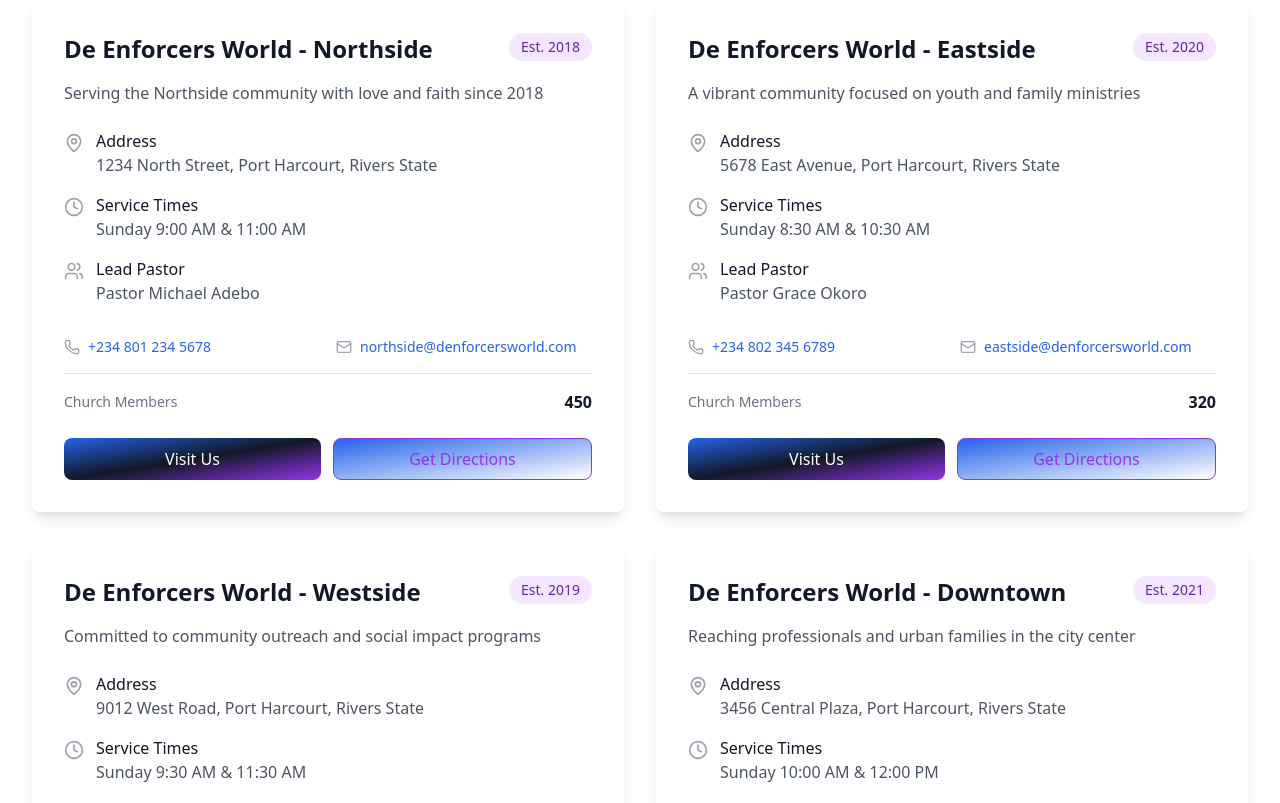
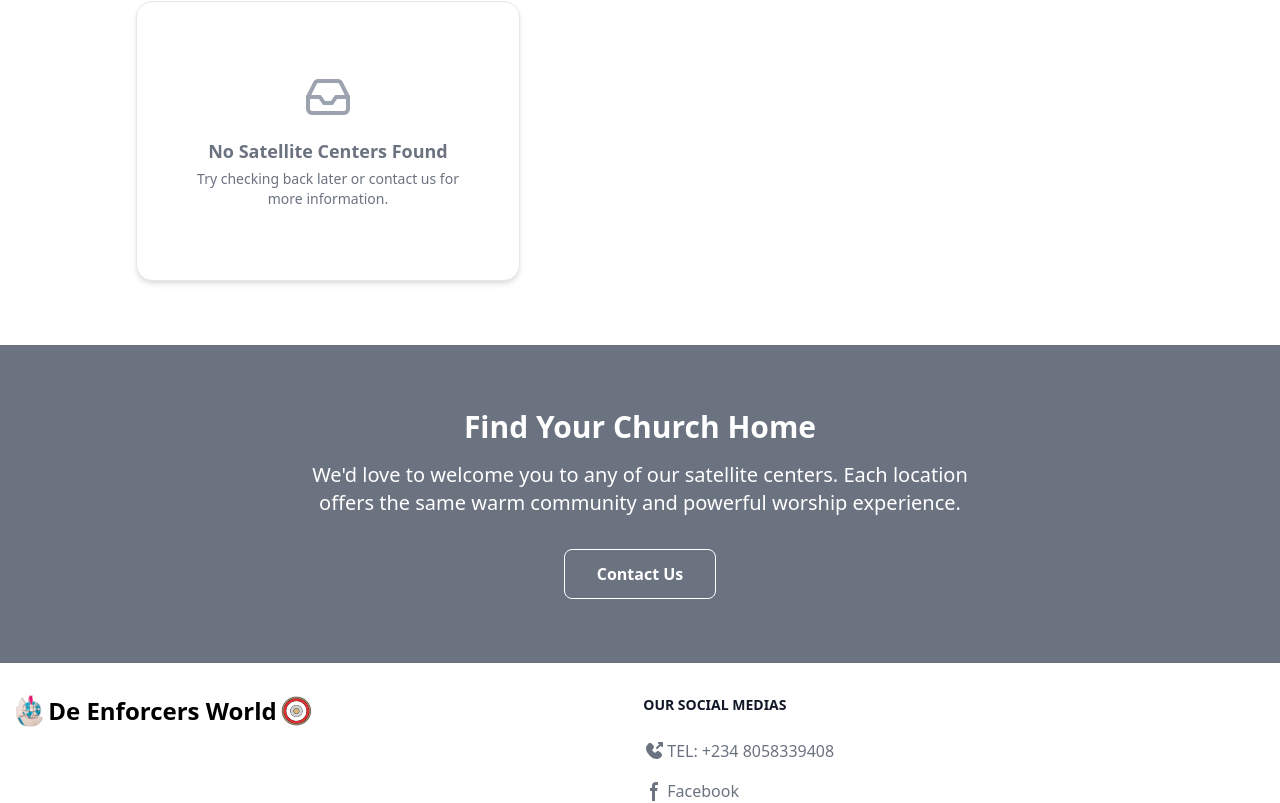
Before and after one commit to flemzin1/DeEnforcersWorld, a React (Vite) app: page /satellite-centers in a window 1280 px wide. Shown: the part 819-1622 px from the top of the page. Built offline with nearby package versions, Linux system fonts and the light colour scheme.

Commit message:
account details

```diff
--- a/src/components/EmptyState.tsx
+++ b/src/components/EmptyState.tsx
@@ -16,7 +16,7 @@ const EmptyState: React.FC<EmptyStateProps> = ({
     <Card className="flex flex-col items-center justify-center text-center p-6 rounded-2xl shadow-md h-[280px] w-full max-w-sm mx-auto">
       <div className="flex flex-col items-center justify-center flex-1">
         {icon}
-        <h3 className="mt-4 text-lg font-semibold text-gray-800">{title}</h3>
+        <h3 className="mt-4 text-lg font-semibold text-gray-500">{title}</h3>
         <p className="text-sm text-gray-500 mt-1">{message}</p>
       </div>
     </Card>
--- a/src/pages/EventsPage.tsx
+++ b/src/pages/EventsPage.tsx
@@ -2,6 +2,8 @@ import React, { useState, useRef, useEffect } from "react";
 import { MapPinIcon, ClockIcon } from "@heroicons/react/24/solid";
 import ContactModal from "../components/ContactModal";
 import { Card, Modal, Button } from "flowbite-react";
+import EmptyState from "../components/EmptyState";
+
 
 interface Event {
   id: number;
@@ -623,7 +625,8 @@ const ChurchEvents: React.FC = () => {
                   <EventCard key={event.id} event={event} />
                 ))
               ) : (
-                <p className="text-gray-900 dark:text-white-900">No {activeDateTab} events.</p>
+                // <p className="text-gray-900 dark:text-white-900">No {activeDateTab} events.</p>
+                <EmptyState />
               )}
             </div>
             {upcomingState.scrollable && (
--- a/src/pages/Give.tsx
+++ b/src/pages/Give.tsx
@@ -1,47 +1,37 @@
 import React, { useState } from 'react';
 import { ClipboardCopy, Check } from 'lucide-react';
 import { motion, AnimatePresence } from 'framer-motion';
+
+const account = {
+  name: import.meta.env.VITE_ACCOUNT_NAME,
+  number: import.meta.env.VITE_ACCOUNT_NUMBER,
+  bank: import.meta.env.VITE_ACCOUNT_BANK
+};
 
 const giveOptions = [
   {
     id: 'offering',
     title: 'Offering',
     details: 'You can give your offering to the church through the account below.',
-    account: {
-      name: import.meta.env.VITE_OFFERING_NAME,
-      number: import.meta.env.VITE_OFFERING_NUMBER,
-      bank: import.meta.env.VITE_OFFERING_BANK
-    }
+    account: account,
   },
   {
     id: 'donation',
     title: 'Donation',
     details: 'Support our ministry and outreaches through your donations.',
-    account: {
-      name: import.meta.env.VITE_DONATION_NAME,
-      number: import.meta.env.VITE_DONATION_NUMBER,
-      bank: import.meta.env.VITE_DONATION_BANK
-    }
+    account: account,
   },
   {
     id: 'tithes',
     title: 'Tithes',
     details: 'Give your 10% to honor the Lord and support His work.',
-    account: {
-      name: import.meta.env.VITE_TITHES_NAME,
-      number: import.meta.env.VITE_TITHES_NUMBER,
-      bank: import.meta.env.VITE_TITHES_BANK
-    }
+    account: account,
   },
   {
     id: 'seed',
     title: 'Seed Faith',
     details: 'Plant a seed of faith and trust God for a harvest.',
-    account: {
-      name: import.meta.env.VITE_SEED_NAME,
-      number: import.meta.env.VITE_SEED_NUMBER,
-      bank: import.meta.env.VITE_SEED_BANK
-    }
+    account: account,
   }
 ];
 
--- a/src/pages/Outreach.tsx
+++ b/src/pages/Outreach.tsx
@@ -2,6 +2,7 @@ import React, { useState, useRef, useEffect } from "react";
 import { MapPinIcon, ClockIcon } from "@heroicons/react/24/solid";
 import ContactModal from "../components/ContactModal";
 import { Card, Modal, Button } from "flowbite-react";
+import EmptyState from "../components/EmptyState";
 
 interface Event {
   id: number;
@@ -312,7 +313,7 @@ const ChurchEvents: React.FC = () => {
                   <EventCard key={event.id} event={event} />
                 ))
               ) : (
-                <p className="text-gray-900 dark:text-white-900">No {activeDateTab} Outreach events.</p>
+                <EmptyState />
               )}
             </div>
             {upcomingState.scrollable && (
--- a/src/pages/SateliteCenters.tsx
+++ b/src/pages/SateliteCenters.tsx
@@ -1,6 +1,7 @@
 import React, { useState } from 'react';
 import { MapPin, Clock, Phone, Mail, Users, Calendar } from 'lucide-react';
 import ContactModal from '../components/ContactModal';
+import EmptyState from '../components/EmptyState';
 
 interface SatelliteCenter {
   id: number;
@@ -18,54 +19,54 @@ interface SatelliteCenter {
 const SatelliteCenters: React.FC = () => {
   const [modalOpen, setModalOpen] = useState(false);
   const centers: SatelliteCenter[] = [
-    {
-      id: 1,
-      name: "De Enforcers World - Northside",
-      address: "1234 North Street, Port Harcourt, Rivers State",
-      phone: "+234 801 234 5678",
-      email: "northside@denforcersworld.com",
-      pastor: "Pastor Michael Adebo",
-      serviceTime: "Sunday 9:00 AM & 11:00 AM",
-      description: "Serving the Northside community with love and faith since 2018",
-      established: "2018",
-      members: 450
-    },
-    {
-      id: 2,
-      name: "De Enforcers World - Eastside",
-      address: "5678 East Avenue, Port Harcourt, Rivers State",
-      phone: "+234 802 345 6789",
-      email: "eastside@denforcersworld.com",
-      pastor: "Pastor Grace Okoro",
-      serviceTime: "Sunday 8:30 AM & 10:30 AM",
-      description: "A vibrant community focused on youth and family ministries",
-      established: "2020",
-      members: 320
-    },
-    {
-      id: 3,
-      name: "De Enforcers World - Westside",
-      address: "9012 West Road, Port Harcourt, Rivers State",
-      phone: "+234 803 456 7890",
-      email: "westside@denforcersworld.com",
-      pastor: "Pastor David Nwosu",
-      serviceTime: "Sunday 9:30 AM & 11:30 AM",
-      description: "Committed to community outreach and social impact programs",
-      established: "2019",
-      members: 380
-    },
-    {
-      id: 4,
-      name: "De Enforcers World - Downtown",
-      address: "3456 Central Plaza, Port Harcourt, Rivers State",
-      phone: "+234 804 567 8901",
-      email: "downtown@denforcersworld.com",
-      pastor: "Pastor Jennifer Eze",
-      serviceTime: "Sunday 10:00 AM & 12:00 PM",
-      description: "Reaching professionals and urban families in the city center",
-      established: "2021",
-      members: 280
-    }
+    // {
+    //   id: 1,
+    //   name: "De Enforcers World - Northside",
+    //   address: "1234 North Street, Port Harcourt, Rivers State",
+    //   phone: "+234 801 234 5678",
+    //   email: "northside@denforcersworld.com",
+    //   pastor: "Pastor Michael Adebo",
+    //   serviceTime: "Sunday 9:00 AM & 11:00 AM",
+    //   description: "Serving the Northside community with love and faith since 2018",
+    //   established: "2018",
+    //   members: 450
+    // },
+    // {
+    //   id: 2,
+    //   name: "De Enforcers World - Eastside",
+    //   address: "5678 East Avenue, Port Harcourt, Rivers State",
+    //   phone: "+234 802 345 6789",
+    //   email: "eastside@denforcersworld.com",
+    //   pastor: "Pastor Grace Okoro",
+    //   serviceTime: "Sunday 8:30 AM & 10:30 AM",
+    //   description: "A vibrant community focused on youth and family ministries",
+    //   established: "2020",
+    //   members: 320
+    // },
+    // {
+    //   id: 3,
+    //   name: "De Enforcers World - Westside",
+    //   address: "9012 West Road, Port Harcourt, Rivers State",
+    //   phone: "+234 803 456 7890",
+    //   email: "westside@denforcersworld.com",
+    //   pastor: "Pastor David Nwosu",
+    //   serviceTime: "Sunday 9:30 AM & 11:30 AM",
+    //   description: "Committed to community outreach and social impact programs",
+    //   established: "2019",
+    //   members: 380
+    // },
+    // {
+    //   id: 4,
+    //   name: "De Enforcers World - Downtown",
+    //   address: "3456 Central Plaza, Port Harcourt, Rivers State",
+    //   phone: "+234 804 567 8901",
+    //   email: "downtown@denforcersworld.com",
+    //   pastor: "Pastor Jennifer Eze",
+    //   serviceTime: "Sunday 10:00 AM & 12:00 PM",
+    //   description: "Reaching professionals and urban families in the city center",
+    //   established: "2021",
+    //   members: 280
+    // }
   ];
 
   return (
@@ -124,7 +125,8 @@ const SatelliteCenters: React.FC = () => {
       <section className="py-16 bg-white dark:bg-gray-200">
         <div className="max-w-7xl mx-auto px-4 sm:px-6 lg:px-8">
           <div className="grid lg:grid-cols-2 gap-8">
-            {centers.map((center) => (
+            {centers.length ? (
+              centers.map((center) => (
                 <div key={center.id} className="bg-white rounded-lg shadow-lg overflow-hidden">
                   <div className="p-8">
                     <div className="flex items-start justify-between mb-4">
@@ -194,7 +196,10 @@ const SatelliteCenters: React.FC = () => {
                     </div>
                   </div>
                 </div>
-            ))}
+              ))
+            ) : (
+              <EmptyState title='No Satellite Centers Found' message='Try checking back later or contact us for more information.'/>
+            )}
           </div>
         </div>
       </section>
```
Lines whose indentation alone changed are shown as unchanged.
